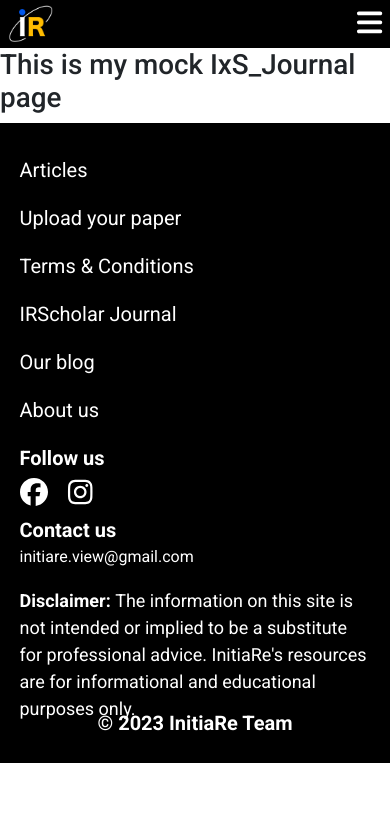
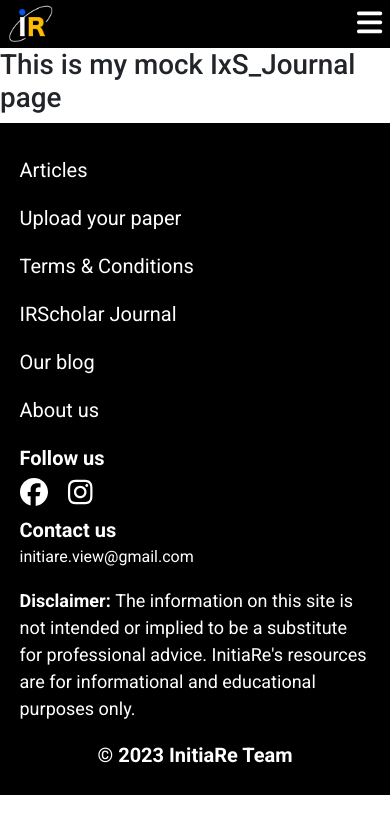
Before and after one commit to PSmithCorpntorpedo/Official-Initiare, a React (Create React App) app: page /journal in a window 390 px wide. Shown: the top 834 px of the page. Built offline with nearby package versions, Linux system fonts and the light colour scheme; a web font is replaced by a local one.

Commit message:
Fixed footer breaking on Galaxy Fold.

```diff
--- a/src/Components/footer.module.css
+++ b/src/Components/footer.module.css
@@ -175,3 +175,23 @@
         flex: 1 1 1px;
     }
 }
+
+@media (max-width: 420px) {
+    .footer {
+        height: 42rem;
+    }
+
+    .upper-footer {
+        height: 38rem;
+    }
+}
+
+@media (max-width: 320px) {
+    .footer {
+        height: 44rem;
+    }
+
+    .upper-footer {
+        height: 40rem;
+    }
+}
```
